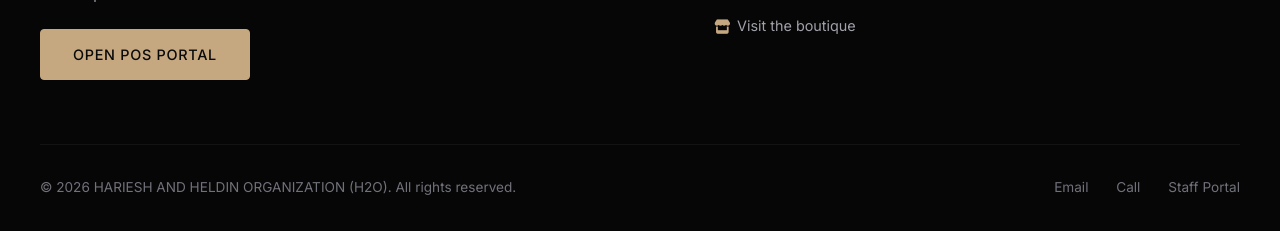
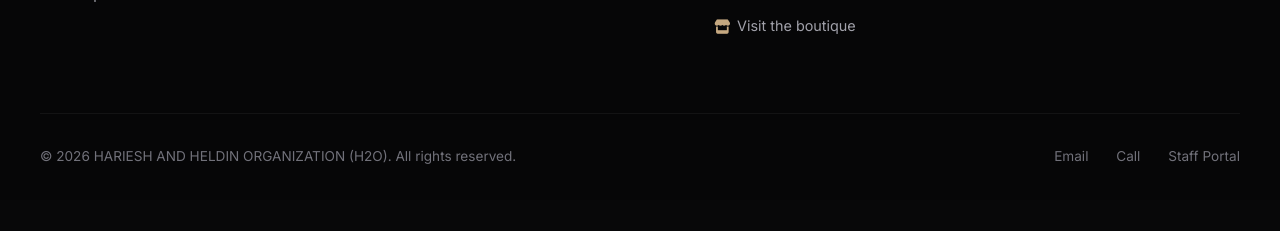
Before and after one commit to JishnuOrthodontics/H2oorg, a plain HTML site: page frontend/index.html in a window 1280 px wide. Shown: the part 4402-4633 px from the top of the page. After the commit the page ends 4602 px from the top, so only its background shows below. Drawn offline with nearby package versions, Linux system fonts and the light colour scheme; no server answers; a web font is replaced by a local one.

Commit message:
Remove Open POS Portal button from public footers.

```diff
--- a/frontend/index.html
+++ b/frontend/index.html
@@ -226,7 +226,6 @@
                     <h3 class="font-serif" style="margin:0 0 0.35rem;">H2O<span>.</span></h3>
                     <p style="margin-bottom:0.75rem;"><strong>HARIESH AND HELDIN ORGANIZATION</strong></p>
                     <p>Luxury fragrances from Chendamangalam, Ernakulam — curated scents and a modern retail experience.</p>
-                    <a href="#" class="btn btn-gold" id="btn-pos-portal-footer" onclick="document.getElementById('btn-pos-portal').click()">Open POS Portal</a>
                 </div>
                 <div class="footer-col">
                     <h4>Collections</h4>
```
Also changed, not shown: frontend/catalog.html (+0 -1 lines).
